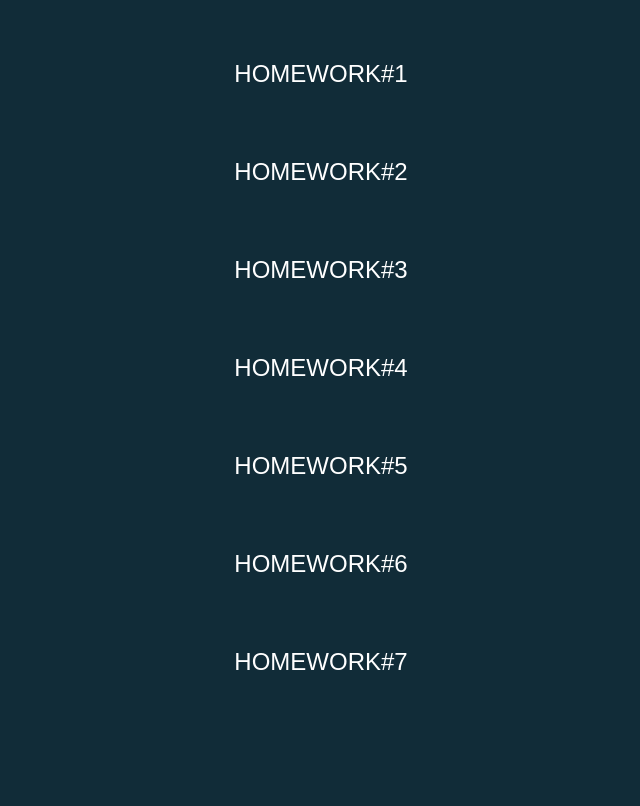
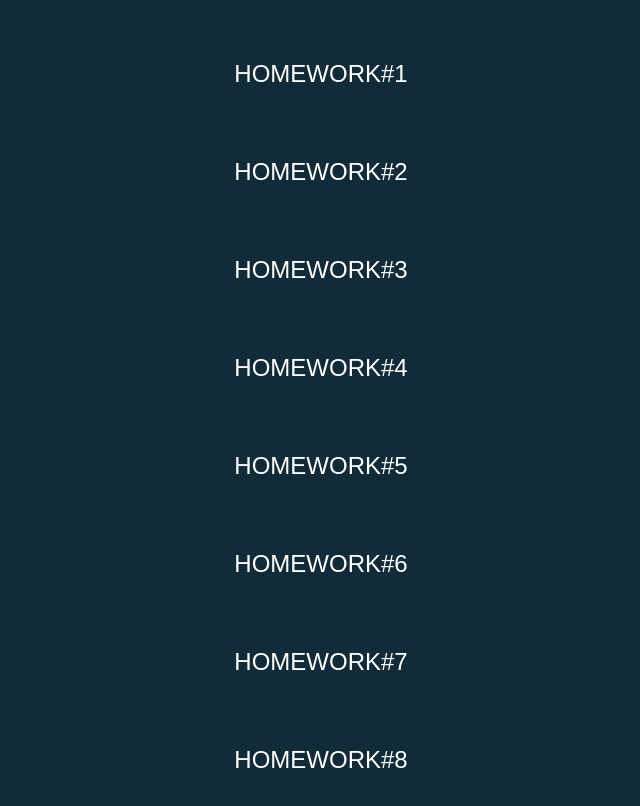
Before and after one commit to skiptomy/goit-fe-course, a plain HTML site: page index.html in a window 1280 px wide. Shown: the part 110-916 px from the top of the page, without its empty margins (319-959 px from the left). Before the commit the page ends 851 px from the top, so only its background shows below. Drawn offline with Linux system fonts and the light colour scheme.

Commit message:
main page

```diff
--- a/index.html
+++ b/index.html
@@ -60,6 +60,12 @@
             >Homework#7</a
           >
         </li>
+        <li>
+          <a
+            href="https://skiptomy.github.io/goit-fe-course/html-css/module-9/index.html"
+            >Homework#8</a
+          >
+        </li>
       </ul>
     </div>
   </body>
```
